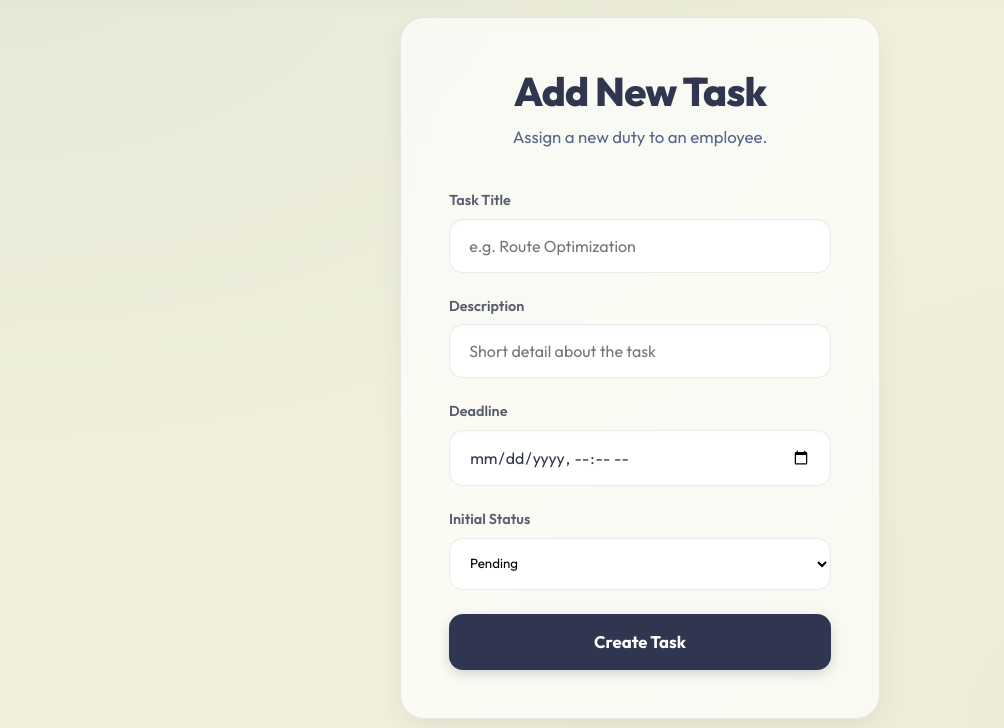
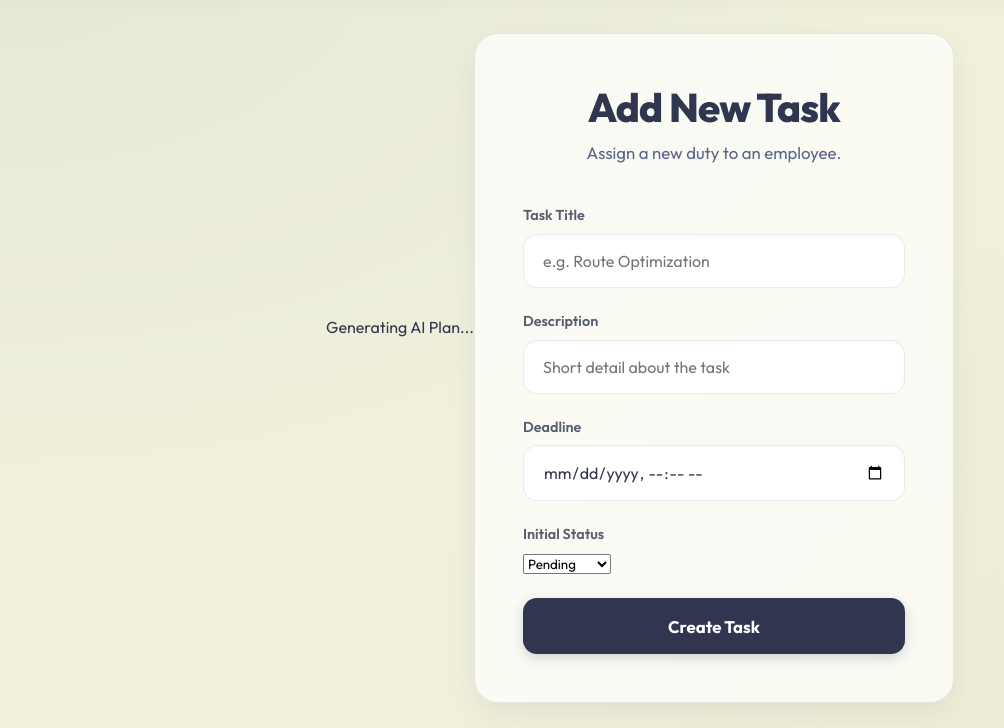
Before and after one commit to Prince-darji-2306/Schedulix.io, a FastAPI app: page /add-task in a window 1280 px wide. Shown: the part 72-800 px from the top of the page, without its empty margins (0-1004 px from the left). Run offline with FastAPI, Linux system fonts and the light colour scheme.

Commit message:
Changes in the Frontend

```diff
--- a/templates/add_task.html
+++ b/templates/add_task.html
@@ -23,31 +23,10 @@
         </div>
     </nav>
 
-    <div id="spinner"
-        style="display:none; position: fixed; top:0; left:0; width:100%; height:100%; background: rgba(255,255,255,0.8); z-index: 9999; justify-content: center; align-items: center; flex-direction: column;">
+    <div id="spinner">
         <div class="loader"></div>
-        <p style="margin-top: 1rem; font-weight: 700; color: var(--primary);">Generating AI Plan...</p>
+        <p>Generating AI Plan...</p>
     </div>
-    <style>
-        .loader {
-            border: 8px solid #f3f3f3;
-            border-top: 8px solid var(--primary);
-            border-radius: 50%;
-            width: 60px;
-            height: 60px;
-            animation: spin 2s linear infinite;
-        }
-
-        @keyframes spin {
-            0% {
-                transform: rotate(0deg);
-            }
-
-            100% {
-                transform: rotate(360deg);
-            }
-        }
-    </style>
 
     <div class="glass-card" style="margin-top: 5rem;">
         <h1>Add New Task</h1>
@@ -68,8 +47,7 @@
             </div>
             <div class="form-group">
                 <label for="status">Initial Status</label>
-                <select id="status" name="status"
-                    style="width: 100%; padding: 1rem; border-radius: 14px; border: 1px solid var(--glass-border); background: #fff;">
+                <select id="status" name="status">
                     <option value="Pending">Pending</option>
                     <option value="In Progress">In Progress</option>
                     <option value="Completed">Completed</option>
```
